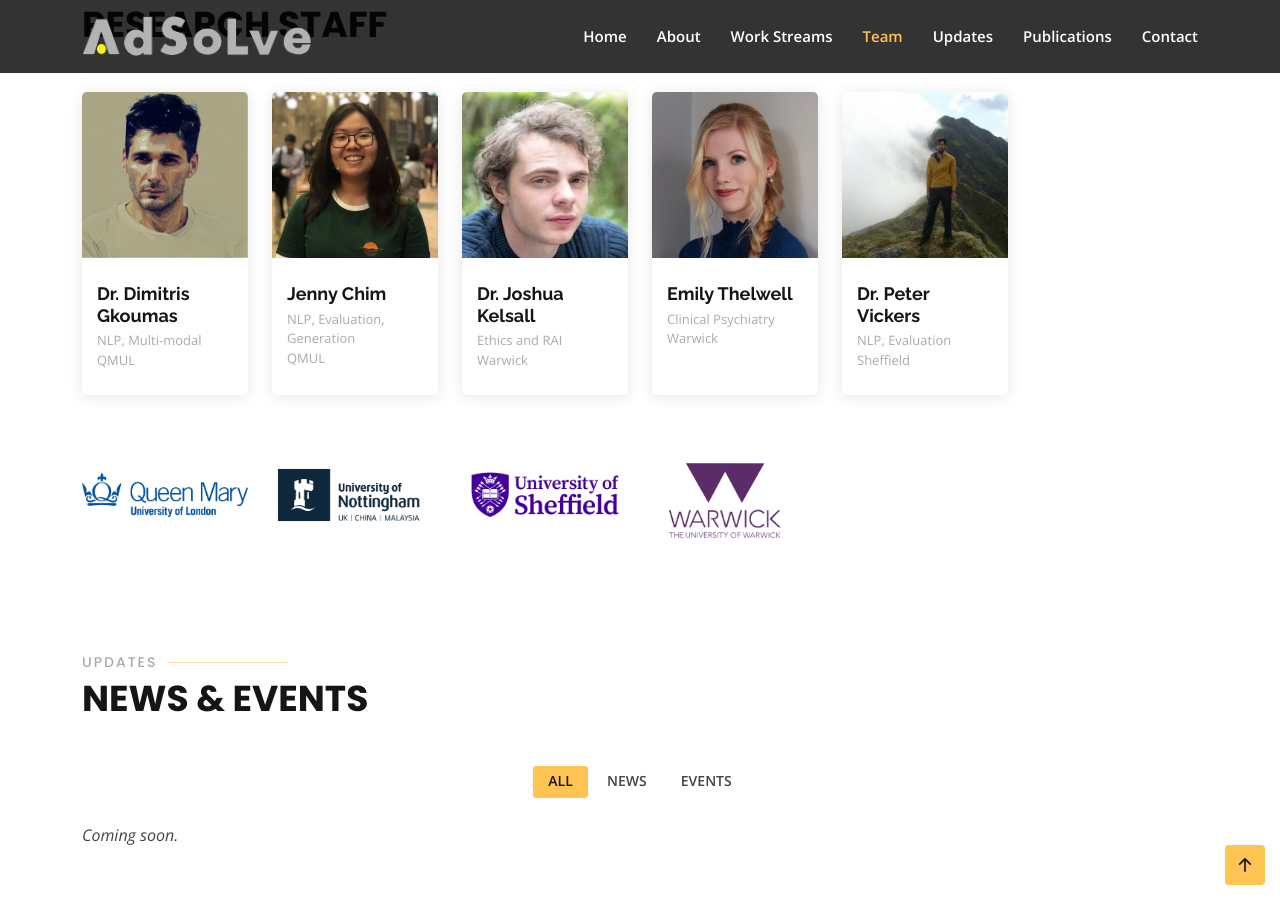
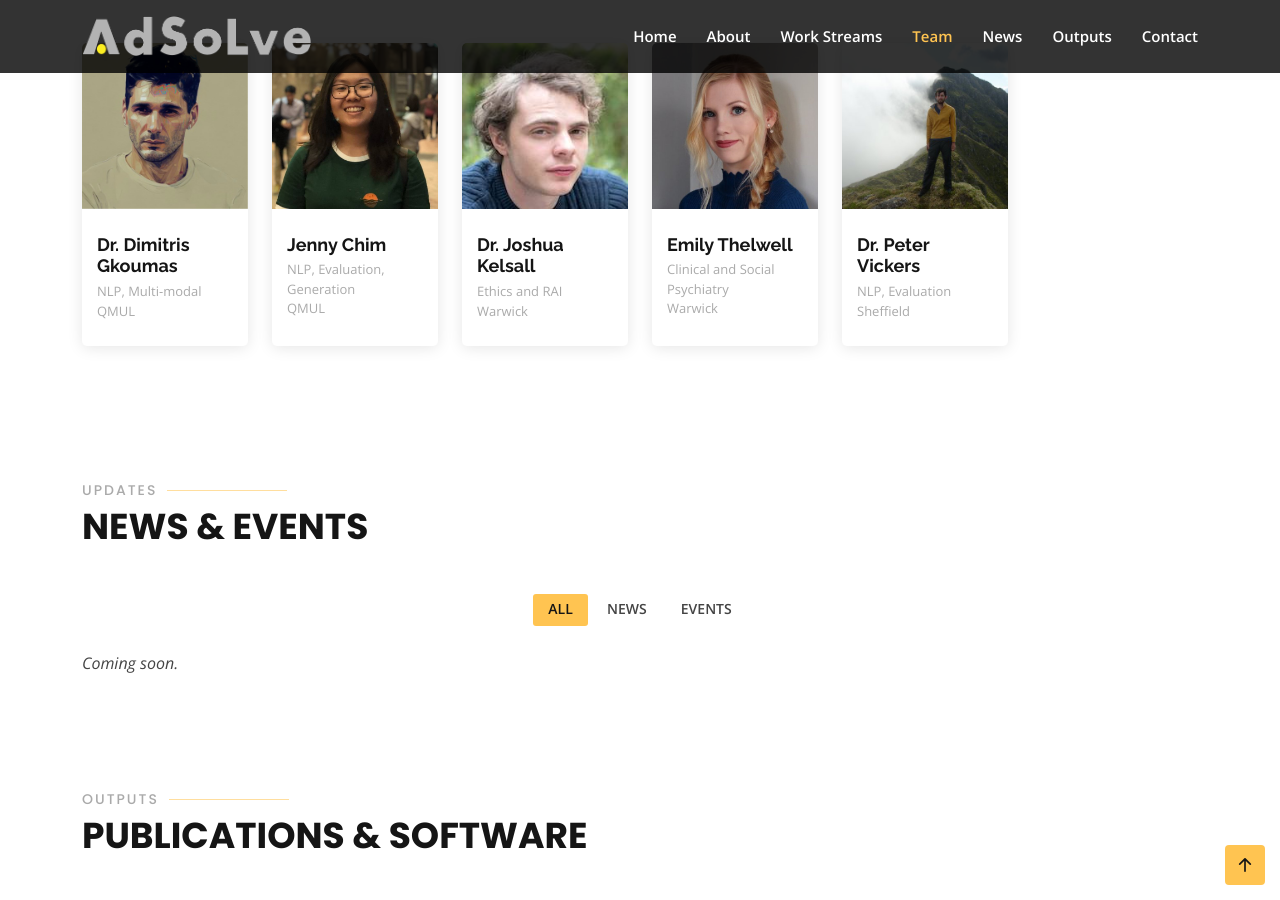
Before and after one commit to adsolve/adsolve.github.io, a Jekyll site: the page built from index.md, in a window 1280 px wide and 900 px high, scrolled down 7714 px. Built offline with Jekyll 4.4.1, drawn with Linux system fonts in a browser that asks for light colours; some of the changed text lies outside the part shown.

Commit message:
Add logos to home + update profile

```diff
--- a/_data/people.yml
+++ b/_data/people.yml
@@ -37,7 +37,7 @@
   - name: "Prof. Domenico Giacco"
     image_filename: "giacco.png"
     institution: "Warwick"
-    desc: "Clinical Psychiatry"
+    desc: "Clinical and Social Psychiatry"
     homepage: "https://warwick.ac.uk/fac/sci/med/staff/dgiacco/"
     scholar: "https://scholar.google.com/citations?user=_VzY7qYAAAAJ&hl=en"
 
@@ -109,7 +109,7 @@
   - name: "Emily Thelwell"
     image_filename: "thelwell.png"
     institution: "Warwick"
-    desc: "Clinical Psychiatry"
+    desc: "Clinical and Social Psychiatry"
     homepage: "https://www.researchgate.net/profile/Emily-Thelwell"
     scholar: "https://scholar.google.com/citations?user=vlPcFc8AAAAJ&hl=en"
 
@@ -129,3 +129,5 @@
     image_filename: "logo_sheffield.png"
   - name: "Warwick"
     image_filename: "logo_warwick.png"
+  - name: "RAi"
+    image_filename: "logo_rai.png"
--- a/_includes/header.html
+++ b/_includes/header.html
@@ -12,8 +12,8 @@
         <li><a class="nav-link scrollto" href="#about">About</a></li>
         <li><a class="nav-link scrollto" href="#ws">Work Streams</a></li>
         <li><a class="nav-link scrollto" href="#team">Team</a></li>
-        <li><a class="nav-link scrollto " href="#portfolio">Updates</a></li>
-        <li><a class="nav-link scrollto" href="#publications">Publications</a></li>
+        <li><a class="nav-link scrollto " href="#news">News</a></li>
+        <li><a class="nav-link scrollto" href="#outputs">Outputs</a></li>
         <li><a class="nav-link scrollto" href="#contact">Contact</a></li>
     </ul>
     <i class="bi bi-list mobile-nav-toggle"></i>
--- a/_includes/main.html
+++ b/_includes/main.html
@@ -1,12 +1,11 @@
-
-
 <!-- ======= Home Section ======= -->
 <section id="hero" class="d-flex align-items-center justify-content-center">
   <div class="container" data-aos="fade-up">
 
     <div class="row justify-content-center" data-aos="fade-up" data-aos-delay="150">
       <div class="">
-        <h1><span>Ad</span>dressing <span>So</span>cio-technical <span>L</span>imitations o<span>v</span> LLMs for M<span>e</span>dical and Social Computing<span>.</span></h1>
+        <h1><span>Ad</span>dressing <span>So</span>cio-technical <span>L</span>imitations o<span>v</span> LLMs for
+          M<span>e</span>dical and Social Computing<span>.</span></h1>
         <h2>Unifying Expertise, Transforming Research: AI, Law, Medicine</h2>
       </div>
     </div>
@@ -45,9 +44,25 @@
     </div>
 
   </div>
+
+
 </section><!-- End Hero -->
 
 <main id="main">
+
+  <div class="row justify-content-center"
+    style="margin-top: 35px; margin-left: 50px; padding: 0px; background-color: rgb(300, 300, 300, 1)" data-aos="fade-up"
+    data-aos-delay="150">
+    {% for institution in site.data.people.institutions %}
+    <div class="col-lg-2 col-md-6 d-flex align-items-fill">
+      <div class="member-institution" data-aos="fade-up" data-aos-delay="100">
+        <div class="member-img">
+          <img src="assets/img/team/{{ institution.image_filename }}" class="img-fluid" alt="" style="max-height: 80px;">
+        </div>
+      </div>
+    </div>
+    {% endfor %}
+  </div>
 
   <!-- ======= About Section ======= -->
   <section id="about" class="about">
@@ -62,14 +77,28 @@
           <img src="assets/img/about1.jpg" class="img-fluid" alt="">
         </div>
         <div class="col-lg-6 pt-4 pt-lg-0 order-2 order-lg-1 content" data-aos="fade-right" data-aos-delay="100">
-          <h6>Large Language Models (LLMs), like those used in ChatGPT and virtual assistants, are cutting-edge artificial intelligence algorithms trained on massive amounts of text data. They can generate human-like text as well as creative content, translate across languages, and answer questions in an informative way. However they have known technical limitations such as biases, privacy leaks, poor reasoning and lack of explainability, which raises concerns about their use in critical domains such as healthcare and law.</h6>
+          <h6>Large Language Models (LLMs), like those used in ChatGPT and virtual assistants, are cutting-edge
+            artificial intelligence algorithms trained on massive amounts of text data. They can generate human-like
+            text as well as creative content, translate across languages, and answer questions in an informative way.
+            However they have known technical limitations such as biases, privacy leaks, poor reasoning and lack of
+            explainability, which raises concerns about their use in critical domains such as healthcare and law.</h6>
           <p class="fst-italic">
-            Our vision addresses the socio-technical limitations of LLMs that challenge their responsible and trustworthy use, particularly in the context of medical and legal use cases. Our goal is two-fold:
+            Our vision addresses the socio-technical limitations of LLMs that challenge their responsible and
+            trustworthy use, particularly in the context of medical and legal use cases. Our goal is two-fold:
           </p>
           <ul>
-            <li><i class="ri-check-double-line"></i> Firstly to create an extensive evaluation benchmark (including suitable novel criteria, metrics and tasks) for assessing the limitations of LLMs in real world settings, enabling our standards and policy partners to implement responsible regulations, and industry and third sector partners to robustly assess their systems. To achieve this synergy we will be running co-creation and evaluation workshops throughout the project to create a co-production feedback loop with our stakeholders.
+            <li><i class="ri-check-double-line"></i> Firstly to create an extensive evaluation benchmark (including
+              suitable novel criteria, metrics and tasks) for assessing the limitations of LLMs in real world settings,
+              enabling our standards and policy partners to implement responsible regulations, and industry and third
+              sector partners to robustly assess their systems. To achieve this synergy we will be running co-creation
+              and evaluation workshops throughout the project to create a co-production feedback loop with our
+              stakeholders.
             </li>
-            <li><i class="ri-check-double-line"></i> The second part is to devise novel mitigating solutions based on new machine learning methodology, informed by expertise in law, ethics and healthcare, via co-creation with domain experts, that can be incorporated in products and services. Such methodology includes development of modules for temporal reasoning and situational awareness in long-form text, dialogue and multi-modal data, as well as alignment with human-preferences, bias reduction and privacy preservation.
+            <li><i class="ri-check-double-line"></i> The second part is to devise novel mitigating solutions based on
+              new machine learning methodology, informed by expertise in law, ethics and healthcare, via co-creation
+              with domain experts, that can be incorporated in products and services. Such methodology includes
+              development of modules for temporal reasoning and situational awareness in long-form text, dialogue and
+              multi-modal data, as well as alignment with human-preferences, bias reduction and privacy preservation.
             </li>
           </ul>
         </div>
@@ -91,13 +120,14 @@
   <!-- End Team Section -->
 
   <!-- ======= Updates Section ======= -->
-  <section id="portfolio" class="portfolio">
+  <section id="news" class="portfolio">
     <div class="container" data-aos="fade-up">
 
       <div class="section-title">
         <h2>Updates</h2>
         <p>News & Events</p>
       </div>
+
       <div class="row" data-aos="fade-up" data-aos-delay="100">
         <div class="col-lg-12 d-flex justify-content-center">
           <ul id="portfolio-flters">
@@ -114,14 +144,25 @@
   </section><!-- End Updates Section -->
 
 
-    <!-- ======= Publications Section ======= -->
-    <section id="publications" class="about">
+  <!-- ======= Publications Section ======= -->
+  <section id="outputs" class="portfolio">
     <div class="container" data-aos="fade-up">
       <div class="section-title">
-        <h2>Publications</h2>
-        <p>Papers</p>
+        <h2>Outputs</h2>
+        <p>Publications & Software</p>
       </div>
-    <i>Coming soon.</i>
+
+      <div class="row" data-aos="fade-up" data-aos-delay="100">
+        <div class="col-lg-12 d-flex justify-content-center">
+          <ul id="portfolio-flters">
+            <li data-filter="*" class="filter-active">All</li>
+            <li data-filter=".filter-app">Publications</li>
+            <li data-filter=".filter-card">Software</li>
+          </ul>
+        </div>
+      </div>
+      <i>Coming soon.</i>
+
     </div>
   </section><!-- End About Section -->
 
@@ -136,7 +177,10 @@
         <p>Get in Touch</p>
       </div>
 
-      <iframe width="1024px" height="480px" src="https://forms.office.com/Pages/ResponsePage.aspx?id=p_SVQ1XklU-Knx-672OE-UyhlXqUvxBPuYtdrqmPUZVUNzlIRVE5RVQ4RkkyUUlaREpOWFpFOFdBSi4u&embed=true" frameborder="0" marginwidth="0" marginheight="0" style="border: none; max-width:100%; max-height:100vh" allowfullscreen webkitallowfullscreen mozallowfullscreen msallowfullscreen> </iframe>
+      <iframe width="1024px" height="480px"
+        src="https://forms.office.com/Pages/ResponsePage.aspx?id=p_SVQ1XklU-Knx-672OE-UyhlXqUvxBPuYtdrqmPUZVUNzlIRVE5RVQ4RkkyUUlaREpOWFpFOFdBSi4u&embed=true"
+        frameborder="0" marginwidth="0" marginheight="0" style="border: none; max-width:100%; max-height:100vh"
+        allowfullscreen webkitallowfullscreen mozallowfullscreen msallowfullscreen> </iframe>
 
     </div>
 
--- a/_includes/team.html
+++ b/_includes/team.html
@@ -102,19 +102,5 @@
             {% endfor %}
         </div>
 
-        <br>
-        <br>
-        <div class="row">
-            {% for institution in site.data.people.institutions %}
-            <div class="col-lg-2 col-md-6 d-flex align-items-fill">
-                <div class="member-institution" data-aos="fade-up" data-aos-delay="100">
-                    <div class="member-img">
-                        <img src="assets/img/team/{{ institution.image_filename }}" class="img-fluid" alt="">
-                    </div>
-                </div>
-            </div>
-            {% endfor %}
-        </div>
-
     </div>
 </section>
--- a/assets/css/style.css
+++ b/assets/css/style.css
@@ -405,7 +405,7 @@
 --------------------------------------------------------------*/
 #hero {
   width: 100%;
-  min-height: 100vh;
+  min-height: 80vh;
   background: url("../img/hero-bg.jpg") top center;
   background-size: cover;
   position: relative;
```
Also changed, not shown: assets/img/team/logo_rai.png (added), assets/img/team/logo_warwick.png, 4 other files.
